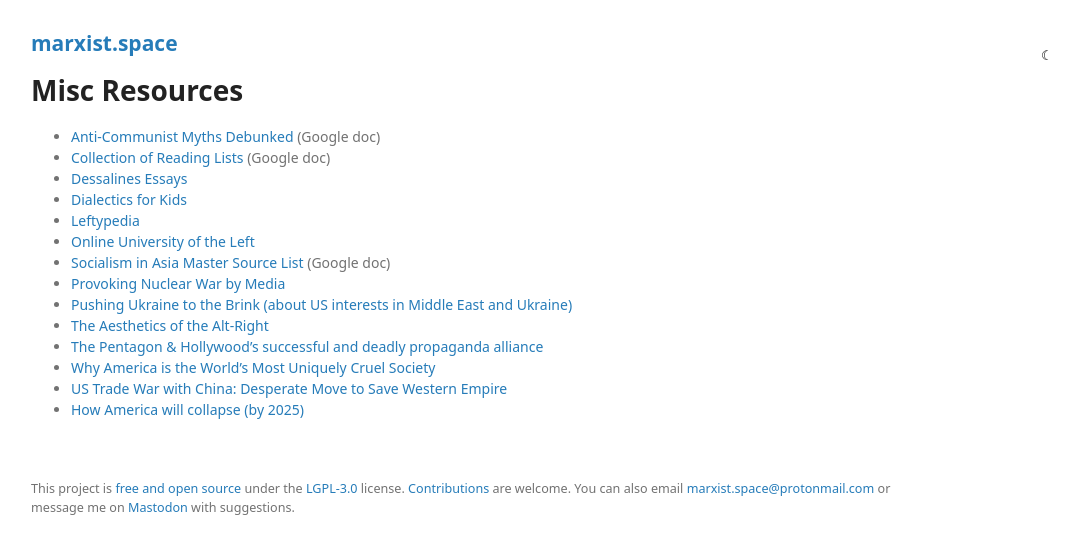
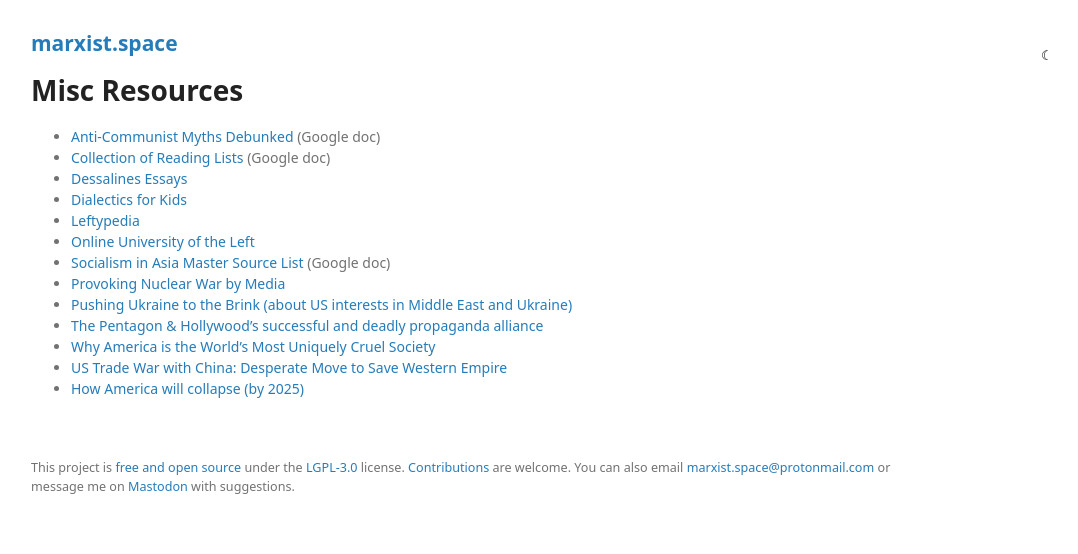
Before and after one commit to prolesoft/marxist.space, a Jekyll site: the page built from misc.md, in a window 1280 px wide. Shown: the top 554 px of the page, without its empty margins (179-1257 px from the left). Built offline with Jekyll 4.4.1, drawn with Linux system fonts in a browser that asks for light colours; our own code applies the rules of GitHub Pages for plain Markdown files.

Commit message:
remove interesting but irrelevant link

```diff
--- a/misc.md
+++ b/misc.md
@@ -16,7 +16,6 @@
 * [Socialism in Asia Master Source List](https://docs.google.com/document/d/1KMAZopkLyjP74vOssz6XAdPxvMh-1rJRptFnFD54bPg/edit?usp=sharing) (Google doc)
 * [Provoking Nuclear War by Media](http://www.counterpunch.org/2016/08/24/provoking-nuclear-war-by-media/)
 * [Pushing Ukraine to the Brink (about US interests in Middle East and Ukraine)](http://www.counterpunch.org/2014/07/09/pushing-ukraine-to-the-brink/)
-* [The Aesthetics of the Alt-Right](http://baltimore-art.com/2017/02/11/the-aesthetics-of-the-alt-right/)
 * [The Pentagon & Hollywood’s successful and deadly propaganda alliance](http://www.greanvillepost.com/2018/03/12/the-pentagon-hollywoods-successful-and-deadly-propaganda-alliance/)
 * [Why America is the World’s Most Uniquely Cruel Society](https://eand.co/why-is-america-the-worlds-most-uniquely-cruel-society-f67afc5c6b9a)
 * [US Trade War with China: Desperate Move to Save Western Empire](https://www.globalresearch.ca/us-trade-war-china-desperate-move-save-western-empire/5660991)
```
